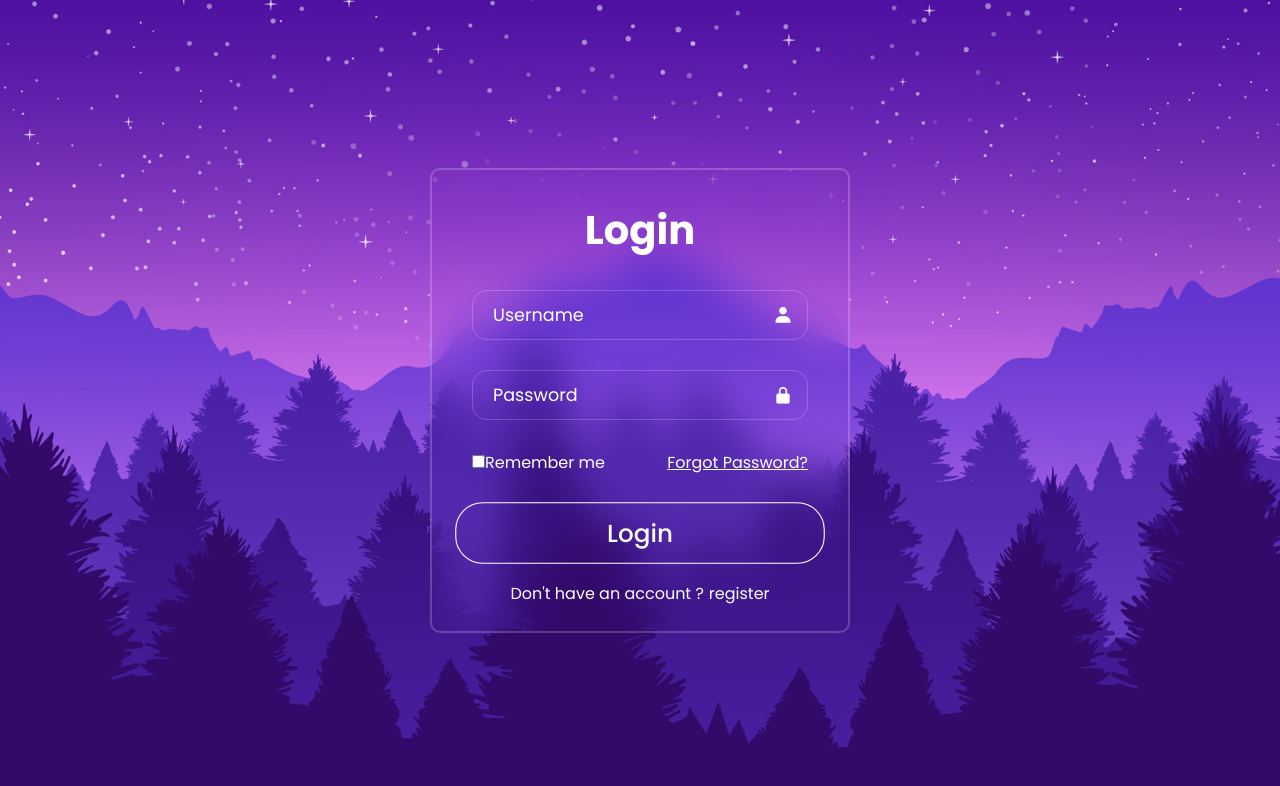
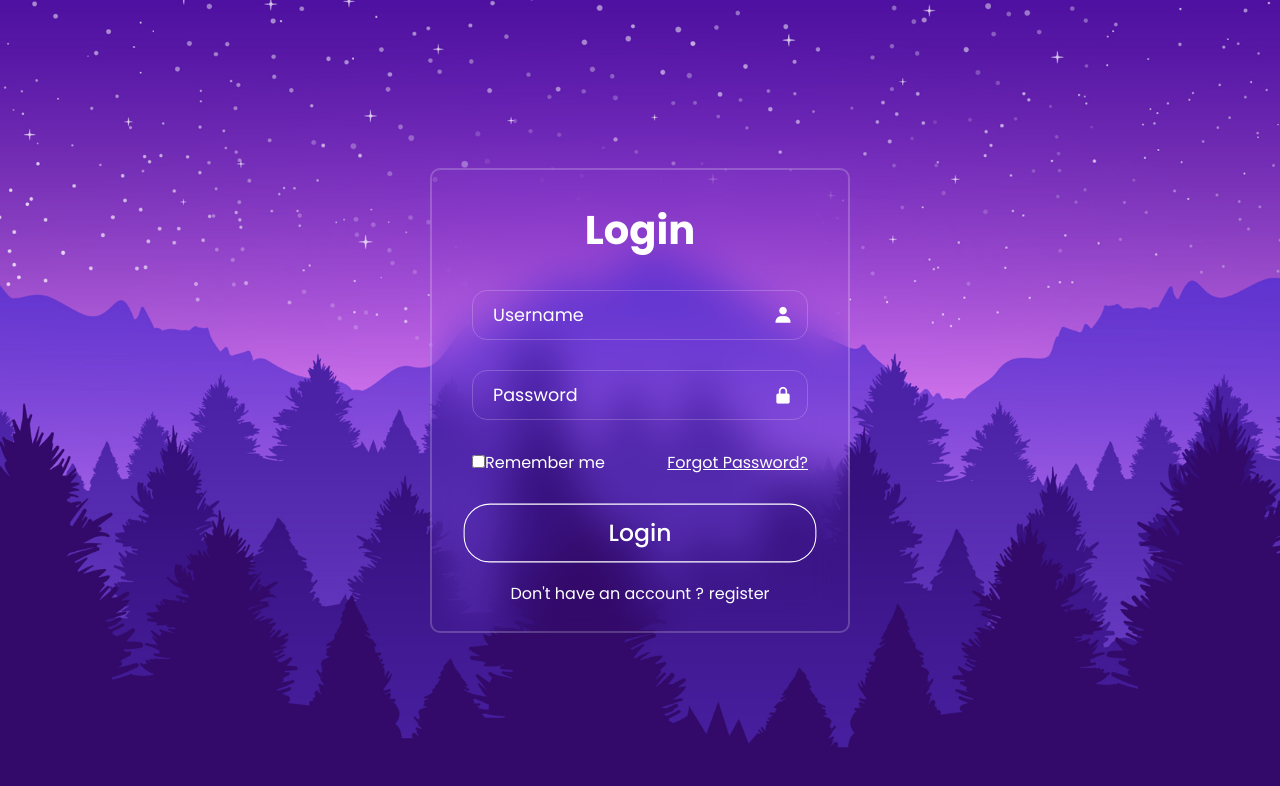
Before and after one commit to yousseffathy110/HTML-CSS-JavaScript-Mini-Projects, a plain HTML site: page 02-basic-Login-page/index.html in a window 1280 px wide. In both pictures the pointer is over the input "Login". Drawn offline with nearby package versions, Linux system fonts and the light colour scheme.

Commit message:
Done !!!

```diff
--- a/02-basic-Login-page/style.css
+++ b/02-basic-Login-page/style.css
@@ -124,11 +124,11 @@ section .remember {
 }
 
 .btn:hover {
-  transform: scale(1.1);
-  -webkit-transform: scale(1.1);
-  -moz-transform: scale(1.1);
-  -ms-transform: scale(1.1);
-  -o-transform: scale(1.1);
+  transform: scale(1.05);
+  -webkit-transform: scale(1.05);
+  -moz-transform: scale(1.05);
+  -ms-transform: scale(1.05);
+  -o-transform: scale(1.05);
   border: 1px solid white;
   background: transparent;
   color: white;
```
